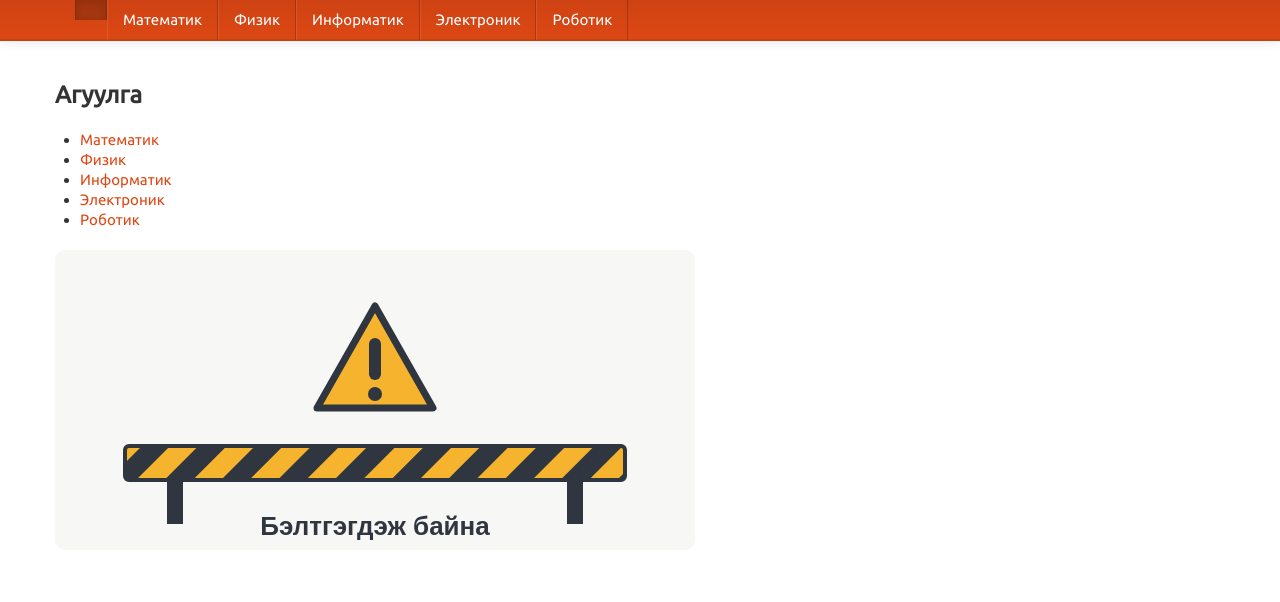
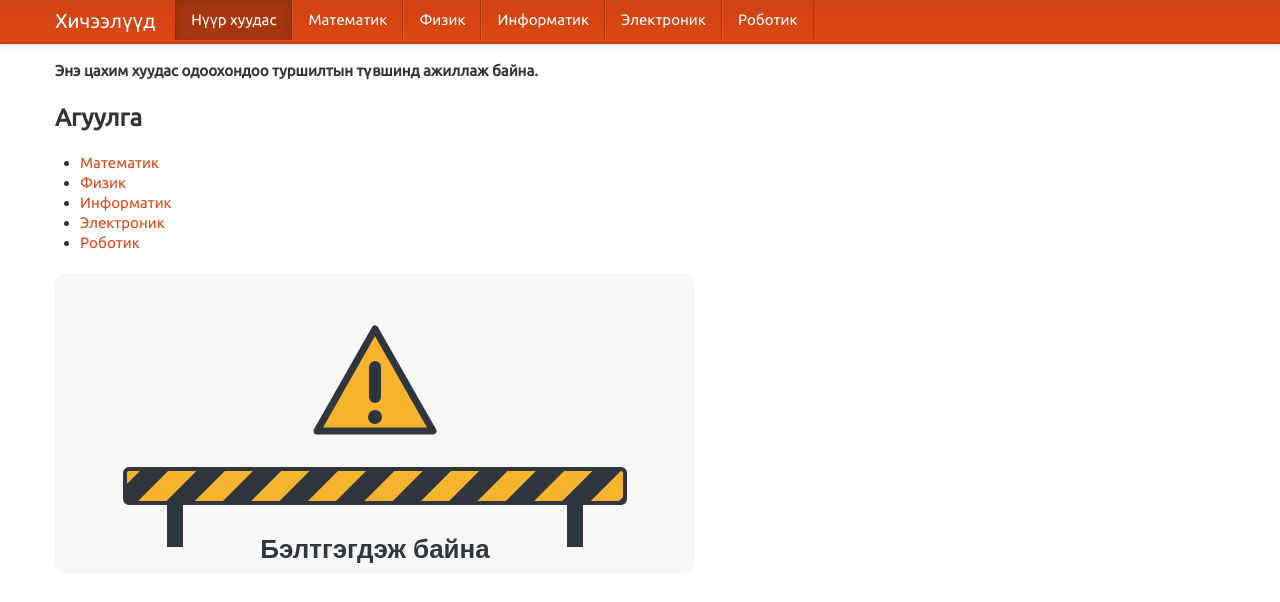
Before and after one commit to dbolorkhuu/blog, a Jekyll site: the page built from index.html, in a window 1280 px wide. Shown: the top 602 px of the page. Built offline with Jekyll 4.4.1, drawn with Linux system fonts in a browser that asks for light colours.

Commit message:
Revert "update"
This reverts commit 791db7547a9bf09db7a55b5a074e16ec1642f163.

```diff
--- a/_config.yml
+++ b/_config.yml
@@ -1,4 +1,4 @@
-title:
+title: Хичээлүүд
 description: Математик, физик, информатик, электроник, роботикийн цахим хичээлүүд
 lang: mn
 
@@ -9,7 +9,7 @@ lang: mn
 theme_default: united
 
 nav:
-  - title:
+  - title: Нүүр хуудас
     url: /
   - title: Математик
     url: /edu/html/math.html
--- a/edu/index.html
+++ b/edu/index.html
@@ -1,8 +1,10 @@
 ---
 layout: page
-title:
+title: Хичээлүүд
 theme: united
 ---
+
+# Хичээлүүд
 
 Сонирхох хичээлээ доорх жагсаалтаас сонгоно уу.
 
--- a/index.html
+++ b/index.html
@@ -1,9 +1,10 @@
 ---
 layout: page
-title: main
+title: Нүүр хуудас
 theme: united
 ---
 
+**Энэ цахим хуудас одоохондоо туршилтын түвшинд ажиллаж байна.**
 
 ### Агуулга
 
```
